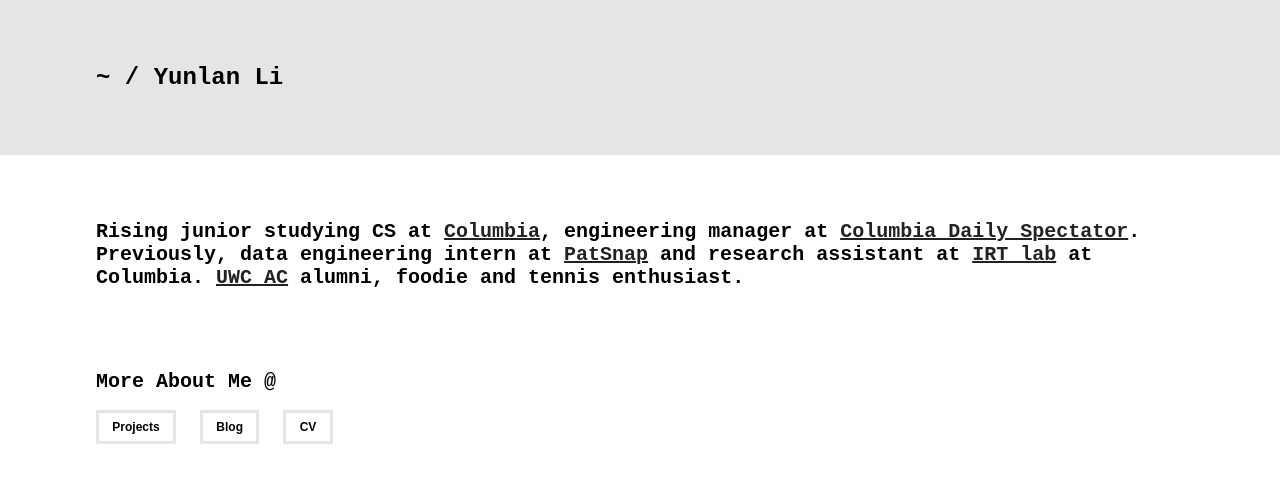
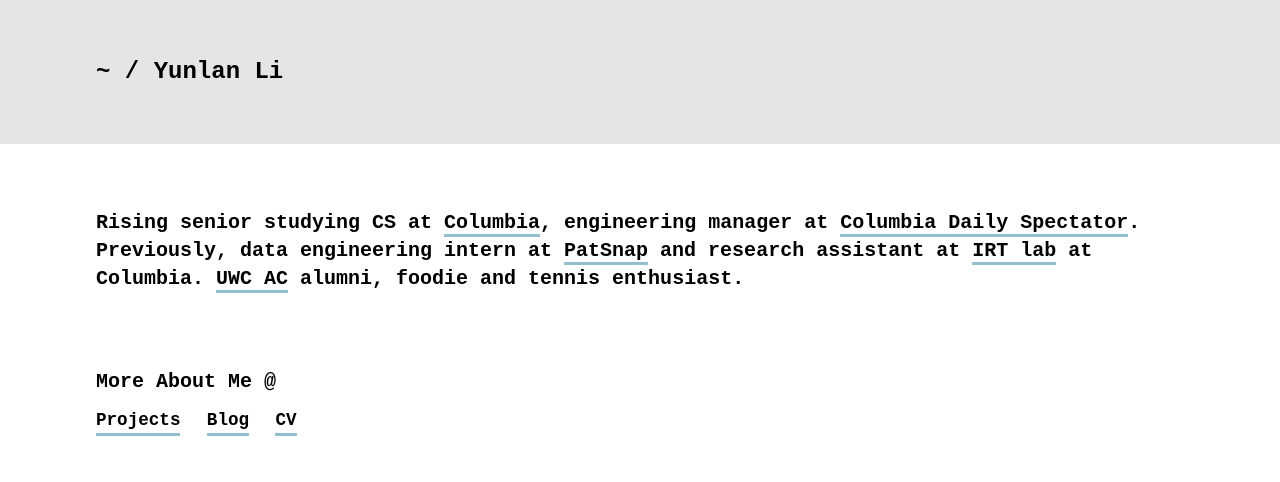
Before and after one commit to yunlanli/personal-blog, a Next.js app: page / in a window 1280 px wide. Shown: the top 482 px of the page. Built offline with nearby package versions, Linux system fonts and the light colour scheme.

Commit message:
use customized nord blue links

```diff
--- a/components/common.js
+++ b/components/common.js
@@ -1,9 +1,26 @@
 import styled from 'styled-components'
 import { device } from '../lib/constants'
 
+const nord = {
+    blue: '#94bfce',
+    indigo: '#98bcbb'
+}
 
 export const Code = styled.code`
     background-color: #eee;
+`
+
+export const Link = styled.a`
+    color: inherit;
+    border-bottom: 3px solid ${nord.blue};
+    text-decoration: none;
+
+    &:hover {
+        background-color: ${nord.blue};
+        color: #fff;
+        cursor: pointer;
+        transition: background-color 0.3s, color 0.3s;
+    }
 `
 
 export const Pre = styled.pre`
@@ -19,6 +36,7 @@
 `
 
 export const Content = styled.div`
+    line-height: ${props => props.lineHeight || '1em'};
 	margin: 0 auto;
 	max-width: 74rem;
 
--- a/components/links.js
+++ b/components/links.js
@@ -1,6 +1,6 @@
 import { useRouter } from 'next/router'
 import styled from 'styled-components'
-import { Content } from './common'
+import { Content, Link } from './common'
 
 
 export function useLinks() {
@@ -15,10 +15,7 @@
       <Container>
 	  	{
 			Object.entries(pages).map(([text, href]) => (
-				`${basePath}/${asPath}` != href &&
-				<Button key={href}>
-					<a href={href}>{text}</a>
-				</Button>
+				(`${basePath}/${asPath}` != href) && <Link href={href}>{text}</Link>
 			))
 		}
       </Container>
@@ -38,32 +35,12 @@
 	)
 }
 
-const Button = styled.button`
-	padding: .5em 1em;
-	border: 3px solid #e5e5e5;
-	color: black;
-	text-align: center;
-	background-color: white;
-	transition: background-color 0.3s, color 0.3s;
-
-	&:hover {
-		color: white;
-		background-color: #e5e5e5;
-	}
-
-  	a {
-		text-decoration: none;
-		color: inherit;
-		font-size: .75rem;
-		font-weight: 600;
-
-		&:hover { color: inherit; }
-  	}
-`;
-
 const Container = styled.div`
 	display: flex;
 	flex-direction: row;
 	flex-wrap: wrap;
 	gap: 1em 1.5em;
+	font-size: 1.1em;
+	font-weight: 700;
+	line-height: 1.5em;
 `
--- a/pages/index.js
+++ b/pages/index.js
@@ -1,5 +1,5 @@
 import styled from 'styled-components'
-import { Content } from '../components/common'
+import { Content, Link } from '../components/common'
 import { useWindowSize } from '../components/hooks'
 import { Email, GitHub, LinkedIn } from '../components/icons'
 import Layout from '../components/layout'
@@ -10,11 +10,11 @@
 const About = ({ windowSize }) => {
     const info = (
         <>
-            Rising junior studying CS at <a href="https://www.columbia.edu">Columbia</a>,
-            <> </>engineering manager at <a href="https://www.columbiaspectator.com">Columbia Daily Spectator</a>.
-            <> </>Previously, data engineering intern at <a href="https://www.patsnap.com">PatSnap</a>
-            <> </>and research assistant at <a href="https://www.cs.columbia.edu/irt/">IRT lab</a> at Columbia.
-            <> </><a href="https://www.atlanticcollege.org">UWC AC</a> alumni, foodie and tennis enthusiast.
+            Rising senior studying CS at <Link href="https://www.columbia.edu">Columbia</Link>,
+            <> </>engineering manager at <Link href="https://www.columbiaspectator.com">Columbia Daily Spectator</Link>.
+            <> </>Previously, data engineering intern at <Link href="https://www.patsnap.com">PatSnap</Link>
+            <> </>and research assistant at <Link href="https://www.cs.columbia.edu/irt/">IRT lab</Link> at Columbia.
+            <> </><Link href="https://www.atlanticcollege.org">UWC AC</Link> alumni, foodie and tennis enthusiast.
         </>
     )
     const windowWidth = windowSize.width
@@ -45,7 +45,7 @@
 
     return (
         <Layout>
-            <Content>
+            <Content lineHeight="1.75em">
                 <About windowSize={windowSize}/>
                 <Contact />
             </Content>
--- a/pages/posts/[id].js
+++ b/pages/posts/[id].js
@@ -6,7 +6,7 @@
 import rehype2react from 'rehype-react'
 import markdown from 'remark-parse'
 import remark2rehype from 'remark-rehype'
-import { Code, Content, Pre } from '../../components/common'
+import { Code, Content, Link, Pre } from '../../components/common'
 import Date from '../../components/date'
 import Layout from '../../components/layout'
 import { dbxGetAllPostIds, dbxGetPostData } from '../../lib/posts'
@@ -51,6 +51,7 @@
       .use(rehype2react, {
         createElement: React.createElement,
         components: {
+          a: Link,
           pre: Pre,
           code: Code
         }
```
Also changed, not shown: pages/posts/index.js (+12 -5 lines).
